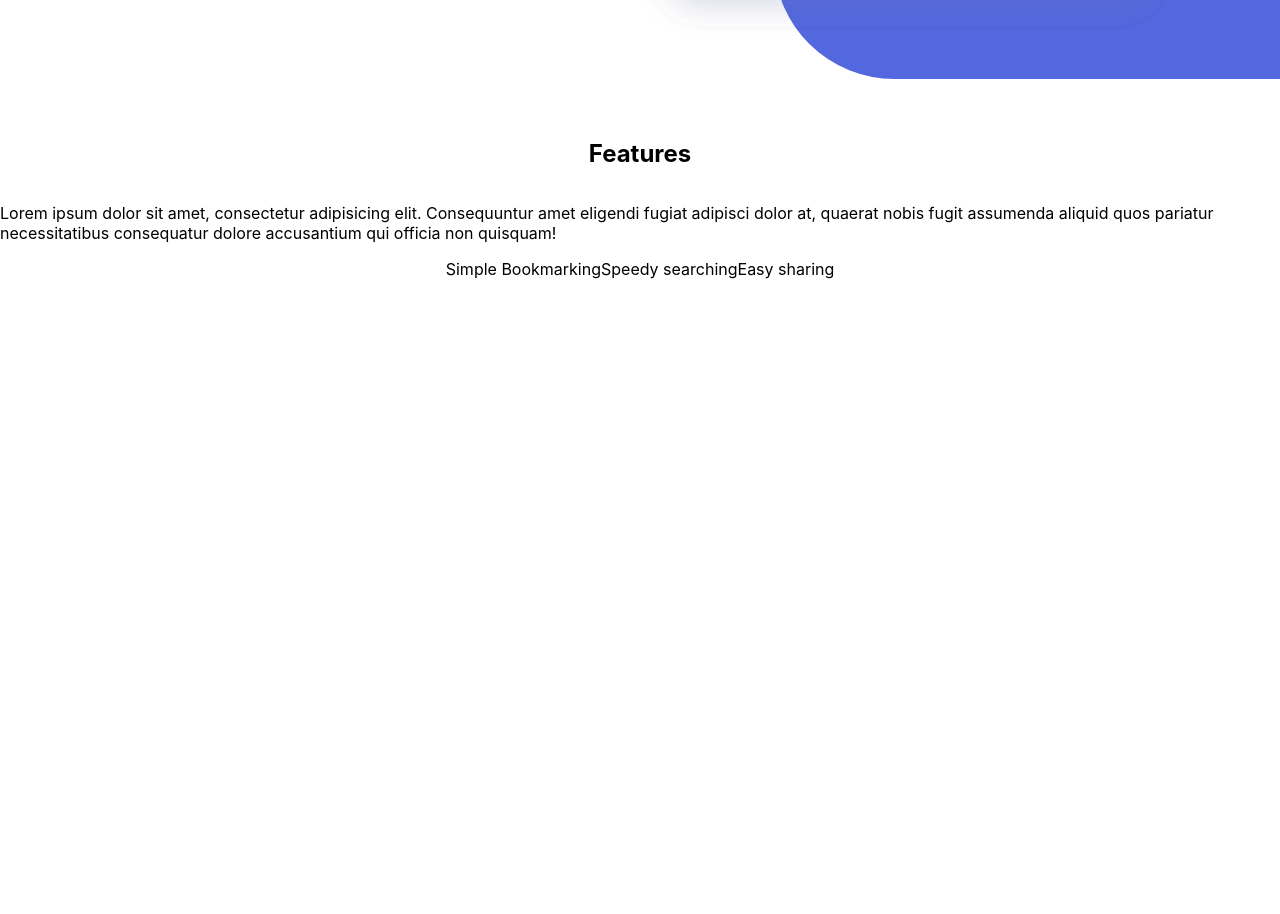
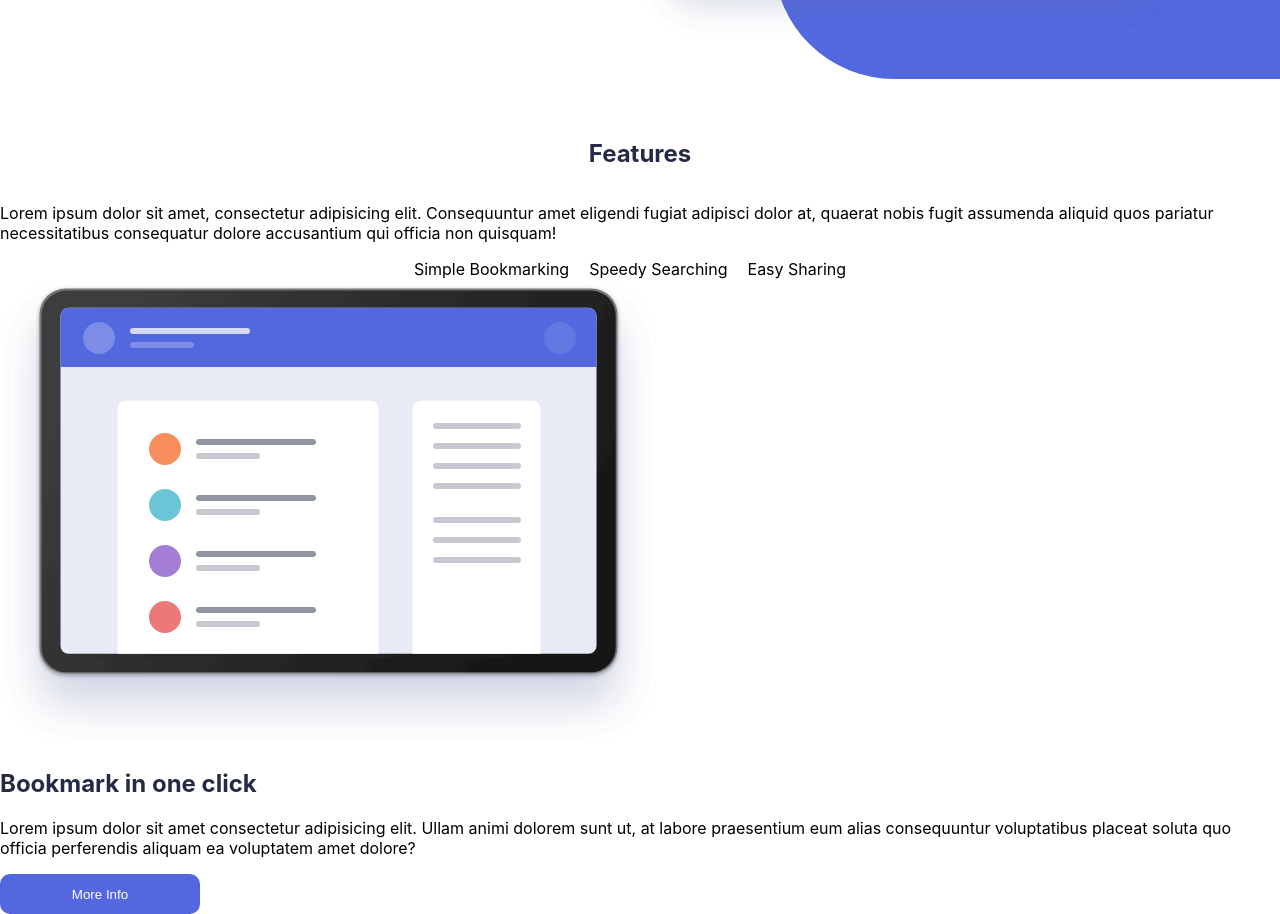
Before and after one commit to steven-mpawulo/bookmark-landing-page, a React (Create React App) app: page / in a window 1280 px wide. Shown: the part 500-1414 px from the top of the page. Before the commit the page ends 800 px from the top, so only its background shows below. Built offline with nearby package versions, Linux system fonts and the light colour scheme.

Commit message:
writes html for second section inner container

```diff
--- a/src/components/main/Main.js
+++ b/src/components/main/Main.js
@@ -29,8 +29,19 @@ const Main = () => {
             <p>Lorem ipsum dolor sit amet, consectetur adipisicing elit. Consequuntur amet eligendi fugiat adipisci dolor at, quaerat nobis fugit assumenda aliquid quos pariatur necessitatibus consequatur dolore accusantium qui officia non quisquam!</p>
             <div className="container-for-tab-section">
                 <span>Simple Bookmarking</span>
-                <span>Speedy searching</span>
-                <span>Easy sharing</span>
+                <span>Speedy Searching</span>
+                <span>Easy Sharing</span>
+            </div>
+            <div className="second-section-inner-container">
+                <div className="container-for-background-2"></div>
+                <div className="left-inner-container">
+                    <img src={IllustrationHero} alt="illustration-hero-2" className='illustration-hero-2' />
+                </div>
+                <div className="right-inner-container">
+                    <h2>Bookmark in one click</h2>
+                    <p>Lorem ipsum dolor sit amet consectetur adipisicing elit. Ullam animi dolorem sunt ut, at labore praesentium eum alias consequuntur voluptatibus placeat soluta quo officia perferendis aliquam ea voluptatem amet dolore?</p>
+                    <Button buttonText={"More Info"} backgroundColor={"hsl(231, 69%, 60%)"} color={"white"} />
+                </div>
             </div>
         </section>
     </main>
--- a/src/components/main/main.css
+++ b/src/components/main/main.css
@@ -55,3 +55,17 @@ h1 {
     align-items: center;
     margin-top: 10%;
 }
+
+.second-section h2 {
+    color: hsl(229, 31%, 21%);
+}
+
+.container-for-tab-section {
+    display: flex;
+    justify-content: center;
+    align-items: center;
+}
+
+.container-for-tab-section span {
+    margin-right: 20px;
+}
```
